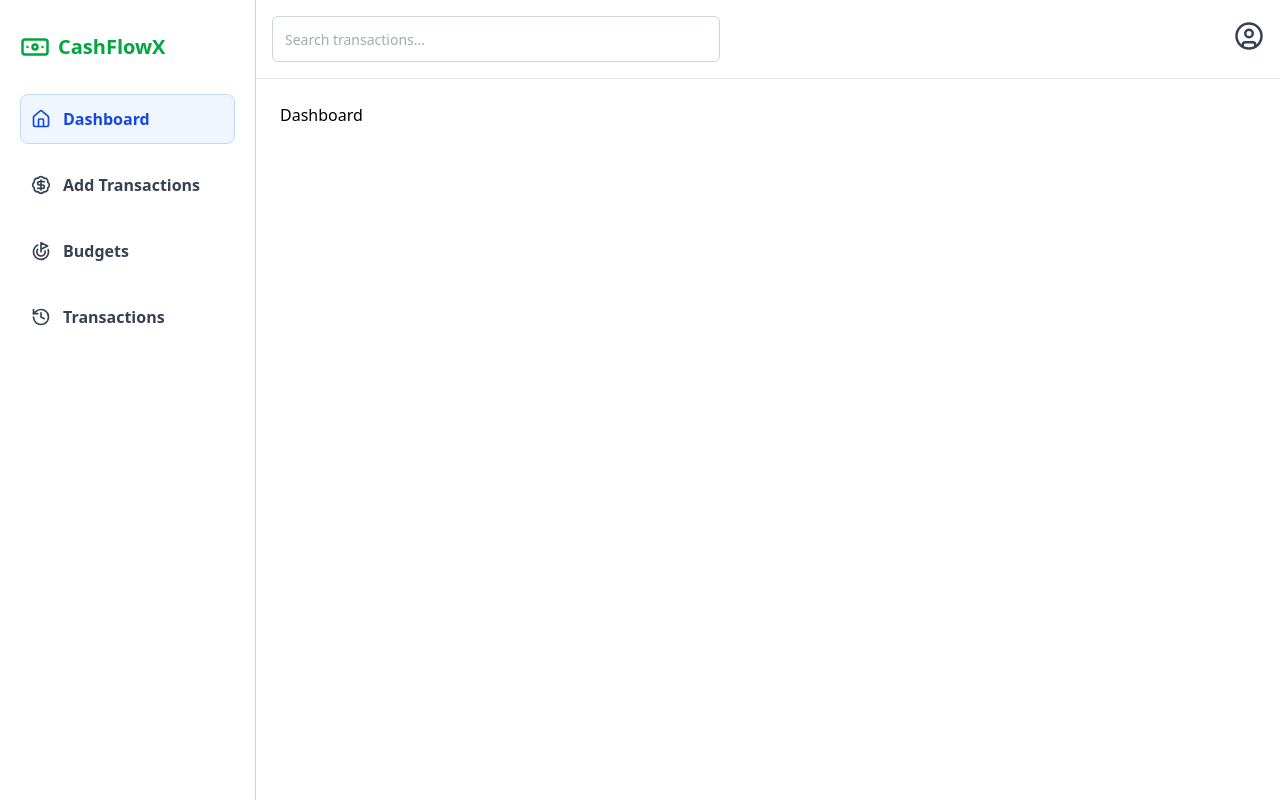
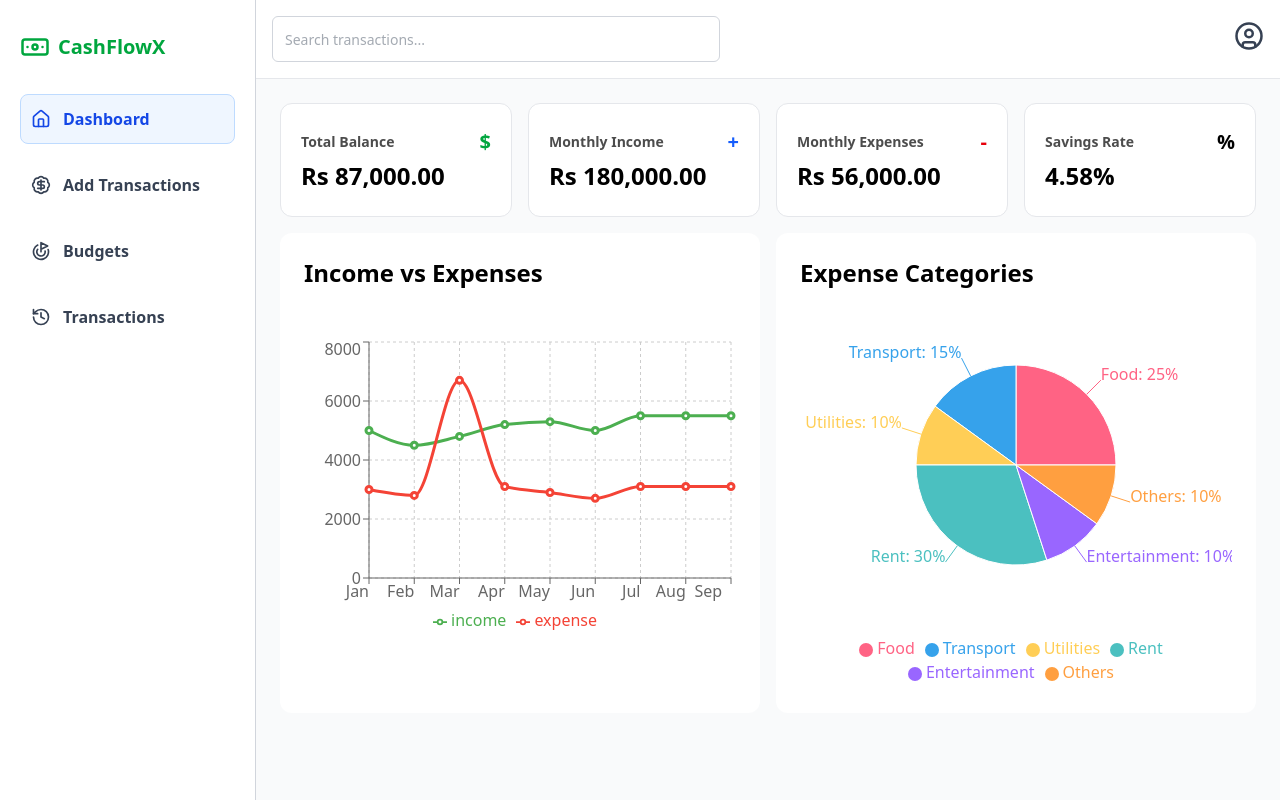
Before and after one commit to ThilinaJayamal/Personal-Finance-Manager, a React (Vite) app in the folder client/: page / in a window 1280 px wide. Built offline with nearby package versions, Linux system fonts and the light colour scheme.

Commit message:
dashboad ui created

```diff
--- a/client/package.json
+++ b/client/package.json
@@ -15,6 +15,7 @@
     "react": "^19.1.0",
     "react-dom": "^19.1.0",
     "react-router-dom": "^7.6.2",
+    "recharts": "^2.15.3",
     "tailwindcss": "^4.1.10"
   },
   "devDependencies": {
--- a/client/src/components/Layout.jsx
+++ b/client/src/components/Layout.jsx
@@ -134,7 +134,7 @@ export default function Layout() {
         </header>
 
         {/* Page content */}
-        <main className="p-6">
+        <main className="p-6 bg-gray-50 flex-1">
           <Outlet />
         </main>
       </div>
--- /dev/null
+++ b/client/src/components/MoneyCard.jsx
@@ -0,0 +1,15 @@
+import React from 'react'
+
+function MoneyCard({title,icon,amount,style}) {
+    return (
+        <div className='w-full py-6 px-5 border border-gray-200 rounded-xl bg-white space-y-1'>
+            <div className='flex items-center justify-between gap-4 text-sm font-semibold text-black/70'>
+                <span>{title}</span>
+                <span className={`${style} text-xl`}>{icon}</span>
+            </div>
+            <span className='text-2xl font-bold'>{amount}</span>
+        </div>
+    )
+}
+
+export default MoneyCard
--- /dev/null
+++ b/client/src/components/PieChart.jsx
@@ -0,0 +1,38 @@
+import React from 'react';
+import { PieChart, Pie, Legend, Tooltip, ResponsiveContainer, Cell } from 'recharts';
+
+const expenseData = [
+  { name: 'Food', value: 25 },
+  { name: 'Transport', value: 15 },
+  { name: 'Utilities', value: 10 },
+  { name: 'Rent', value: 30 },
+  { name: 'Entertainment', value: 10 },
+  { name: 'Others', value: 10 },
+];
+
+const COLORS = ['#FF6384', '#36A2EB', '#FFCE56', '#4BC0C0', '#9966FF', '#FF9F40'];
+
+export default function ExpensePieChart() {
+  return (
+    <div style={{ width: '100%', height: 400 }}>
+      <ResponsiveContainer>
+        <PieChart>
+          <Pie
+            dataKey="value"
+            data={expenseData}
+            cx="50%"
+            cy="50%"
+            outerRadius={100}
+            label={({ name, percent }) => `${name}: ${(percent * 100).toFixed(0)}%`}
+          >
+            {expenseData.map((entry, index) => (
+              <Cell key={`cell-${index}`} fill={COLORS[index % COLORS.length]} />
+            ))}
+          </Pie>
+          <Tooltip formatter={(value) => `${value}%`} />
+          <Legend />
+        </PieChart>
+      </ResponsiveContainer>
+    </div>
+  );
+}
--- /dev/null
+++ b/client/src/components/SimpleLineChart.jsx
@@ -0,0 +1,41 @@
+import React from 'react';
+import {
+  LineChart,
+  Line,
+  XAxis,
+  YAxis,
+  CartesianGrid,
+  Tooltip,
+  Legend,
+  ResponsiveContainer,
+} from 'recharts';
+
+const data = [
+  { month: 'Jan', income: 5000, expense: 3000 },
+  { month: 'Feb', income: 4500, expense: 2800 },
+  { month: 'Mar', income: 4800, expense: 6700 },
+  { month: 'Apr', income: 5200, expense: 3100 },
+  { month: 'May', income: 5300, expense: 2900 },
+  { month: 'Jun', income: 5000, expense: 2700 },
+  { month: 'Jul', income: 5500, expense: 3100 },
+  { month: 'Aug', income: 5500, expense: 3100 },
+  { month: 'Sep', income: 5500, expense: 3100 },
+];
+
+function IncomeExpenseChart() {
+  return (
+      <ResponsiveContainer width={"100%"} height={300}>
+        <LineChart data={data}>
+          <CartesianGrid strokeDasharray="3 3" />
+          <XAxis dataKey="month" textAnchor="end" />
+          <YAxis />
+          <Tooltip />
+          <Legend />
+          <Line strokeWidth={3} type="monotone" dataKey="income" stroke="#4CAF50" activeDot={{ r: 8 }} />
+          <Line strokeWidth={3} type="monotone" dataKey="expense" stroke="#F44336" />
+        </LineChart>
+      </ResponsiveContainer>
+  );
+}
+
+export default IncomeExpenseChart;
--- a/client/src/sections/Dashboard.jsx
+++ b/client/src/sections/Dashboard.jsx
@@ -1,8 +1,38 @@
 import React from 'react'
+import MoneyCard from '../components/MoneyCard'
+import SimpleLineChart from '../components/SimpleLineChart'
+import PieChart from '../components/PieChart'
 
 function Dashboard() {
   return (
-    <div>Dashboard</div>
+    <div>
+      <div className='grid grid-cols-1 lg:grid-cols-2 gap-4'>
+        <div className='grid xl:grid-cols-2 grid-cols-1 gap-4'>
+          <MoneyCard title={"Total Balance"} amount={"Rs 87,000.00"} icon={"$"} style={"text-green-600"}/>
+          <MoneyCard title={"Monthly Income"} amount={"Rs 180,000.00"} icon={"+"} style={"text-blue-600"}/>
+        </div>
+        <div className='grid xl:grid-cols-2 grid-cols-1 gap-4'>
+          <MoneyCard title={"Monthly Expenses"} amount={"Rs 56,000.00"} icon={"-"} style={"text-red-600"} />
+          <MoneyCard title={"Savings Rate"} amount={"4.58%"} icon={"%"} color={""} style={"text-black"}/>
+        </div>
+      </div>
+
+      <div className='grid grid-cols-1 xl:grid-cols-2 mt-4 gap-4'>
+        <div className='bg-white rounded-xl p-6'>
+          <h3 className='font-semibold text-2xl'>Income vs Expenses</h3>
+          <div className='mt-12'>
+            <SimpleLineChart/>
+          </div>
+        </div>
+        <div className='bg-white rounded-xl p-6'>
+          <h3 className='font-semibold text-2xl'>Expense Categories</h3>
+          <div>
+            <PieChart/>
+          </div>
+        </div>
+      </div>
+
+    </div>
   )
 }
 
```
